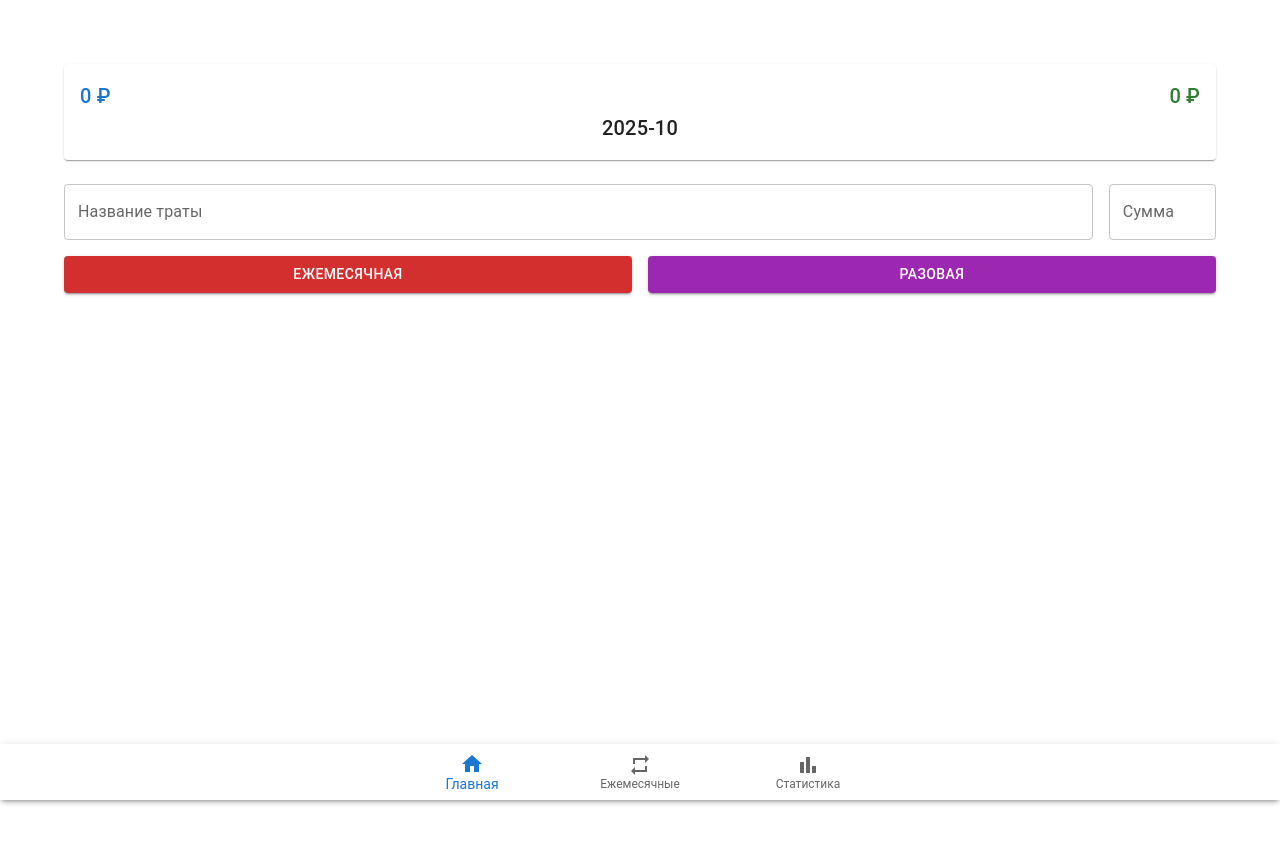
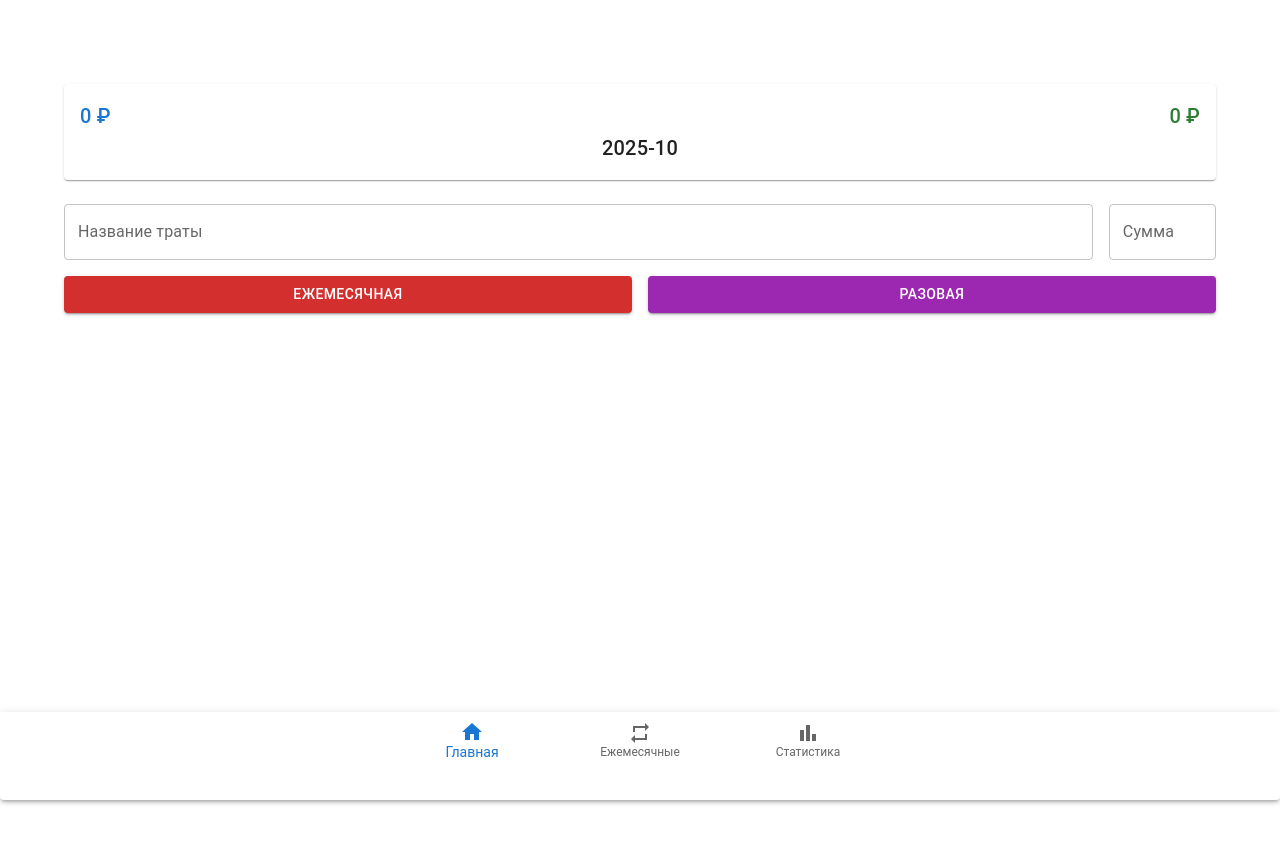
Before and after one commit to Domadetronix/Financial-app, a React (Vite) app: page / in a window 1280 px wide. Shown: the top 844 px of the page. Before the commit the page ends 800 px from the top, so only its background shows below. Built offline with nearby package versions, Linux system fonts and the light colour scheme.

Commit message:
fix: styles

```diff
--- a/src/App.tsx
+++ b/src/App.tsx
@@ -8,9 +8,8 @@ import { MonthlyExpensesPage } from './pages/MonthlyExpensesPage';
 
 const App: React.FC = () => {
   const [tab, setTab] = useState('home');
-
   return (
-    <Box sx={{ mt: '64px' }}>
+    <Box sx={{ mt: '84px', height: '100vh', backgroundColor: 'white' }}>
       {tab === 'home' && <HomePage />}
       {tab === 'monthly' && <MonthlyExpensesPage />}
       {/* {tab === 'stats' && <StatisticsPage />} */}
--- a/src/components/EditDialog.tsx
+++ b/src/components/EditDialog.tsx
@@ -1,5 +1,7 @@
-import { Dialog, DialogTitle, DialogContent, TextField, Button, Box } from '@mui/material';
+import { DialogTitle, DialogContent, TextField, Button, Box } from '@mui/material';
 import React, { useState } from 'react';
+
+import { StyledDialog } from '@/styled-components/StyledDialog';
 
 import { Expense } from '../types';
 
@@ -7,9 +9,10 @@ interface Props {
   expense: Expense;
   onClose: () => void;
   onSave: (expense: Expense) => void;
+  hideOption?: boolean;
 }
 
-export const EditDialog: React.FC<Props> = ({ expense, onClose, onSave }) => {
+export const EditDialog: React.FC<Props> = ({ expense, onClose, onSave, hideOption }) => {
   const [name, setName] = useState(expense.name);
   const [amount, setAmount] = useState<number>(expense.amount);
   const [type, setType] = useState<'monthly' | 'one-time'>(expense.type);
@@ -20,7 +23,7 @@ export const EditDialog: React.FC<Props> = ({ expense, onClose, onSave }) => {
   };
 
   return (
-    <Dialog open onClose={onClose}>
+    <StyledDialog open onClose={onClose}>
       <DialogTitle>Редактировать трату</DialogTitle>
       <DialogContent>
         <Box sx={{ display: 'flex', flexDirection: 'column', gap: 2, mt: 1 }}>
@@ -31,6 +34,7 @@ export const EditDialog: React.FC<Props> = ({ expense, onClose, onSave }) => {
             value={amount}
             onChange={(e) => setAmount(Number(e.target.value))}
           />
+          {!hideOption && (
             <Box sx={{ display: 'flex', gap: 1 }}>
               <Button
                 variant={type === 'monthly' ? 'contained' : 'outlined'}
@@ -43,16 +47,18 @@ export const EditDialog: React.FC<Props> = ({ expense, onClose, onSave }) => {
               <Button
                 variant={type === 'one-time' ? 'contained' : 'outlined'}
                 color="secondary"
+                sx={{ width: '50%' }}
                 onClick={() => setType('one-time')}
               >
                 Разовая
               </Button>
             </Box>
-          <Button variant="contained" sx={{ width: '50%' }} onClick={handleSave}>
+          )}
+          <Button variant="contained" fullWidth onClick={handleSave}>
             Сохранить
           </Button>
         </Box>
       </DialogContent>
-    </Dialog>
+    </StyledDialog>
   );
 };
--- a/src/components/Header.tsx
+++ b/src/components/Header.tsx
@@ -15,7 +15,9 @@ export const Header: React.FC<Props> = ({
   currentMonth,
   onMonthClick,
   onIncomeClick
-}) => (
+}) => {
+  const userName = window.Telegram?.WebApp?.initDataUnsafe?.user?.first_name;
+  return (
     <Paper
       sx={{
         p: 2,
@@ -26,6 +28,9 @@ export const Header: React.FC<Props> = ({
         mb: 3
       }}
     >
+      <Typography variant="h6" color="primary" sx={{ cursor: 'pointer' }}>
+        {userName}
+      </Typography>
       <Box
         sx={{
           width: '100%',
@@ -47,3 +52,4 @@ export const Header: React.FC<Props> = ({
       </Typography>
     </Paper>
   );
+};
--- a/src/components/TabsNavigation.tsx
+++ b/src/components/TabsNavigation.tsx
@@ -11,7 +11,7 @@ interface Props {
 
 export const TabsNavigation: React.FC<Props> = ({ value, onChange }) => {
   return (
-    <Paper sx={{ position: 'fixed', bottom: 0, left: 0, right: 0 }} elevation={3}>
+    <Paper sx={{ position: 'fixed', bottom: 0, left: 0, right: 0, pb: '32px' }} elevation={3}>
       <BottomNavigation value={value} onChange={(_, newValue) => onChange(newValue)} showLabels>
         <BottomNavigationAction label="Главная" value="home" icon={<HomeIcon />} />
         <BottomNavigationAction label="Ежемесячные" value="monthly" icon={<RepeatIcon />} />
--- a/src/pages/MonthlyExpensesPage.tsx
+++ b/src/pages/MonthlyExpensesPage.tsx
@@ -43,7 +43,7 @@ export const MonthlyExpensesPage: React.FC = () => {
     <Container>
       <Stack sx={{ alignItems: 'center' }} spacing={2}>
         <Typography variant="h6">Ежемесячные траты</Typography>
-        <Box display="flex" gap={2}>
+        <Box display="flex" gap={2} width={'100%'}>
           <TextField
             label="Название траты"
             value={name}
@@ -70,6 +70,7 @@ export const MonthlyExpensesPage: React.FC = () => {
           expense={editingExpense}
           onClose={() => setEditingExpense(null)}
           onSave={handleSaveEdit}
+          hideOption={true}
         />
       )}
     </Container>
```
Lines whose indentation alone changed are shown as unchanged.
